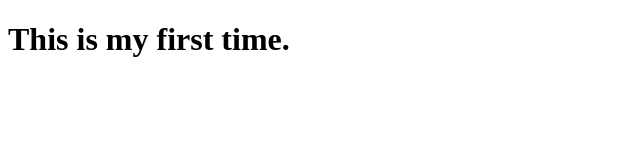
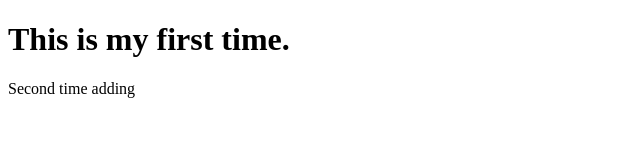
Before and after one commit to Dobbs96/first-day-repo, a plain HTML site: page index.html in a window 1280 px wide. Shown: the whole page, without its empty margins (0-640 px from the left). Drawn offline with Linux system fonts and the light colour scheme.

Commit message:
added line 12

```diff
--- a/index.html
+++ b/index.html
@@ -8,5 +8,7 @@
   </head>
   <body>
     <h1>This is my first time.</h1>
+
+    <p>Second time adding</p>
   </body>
 </html>
```
